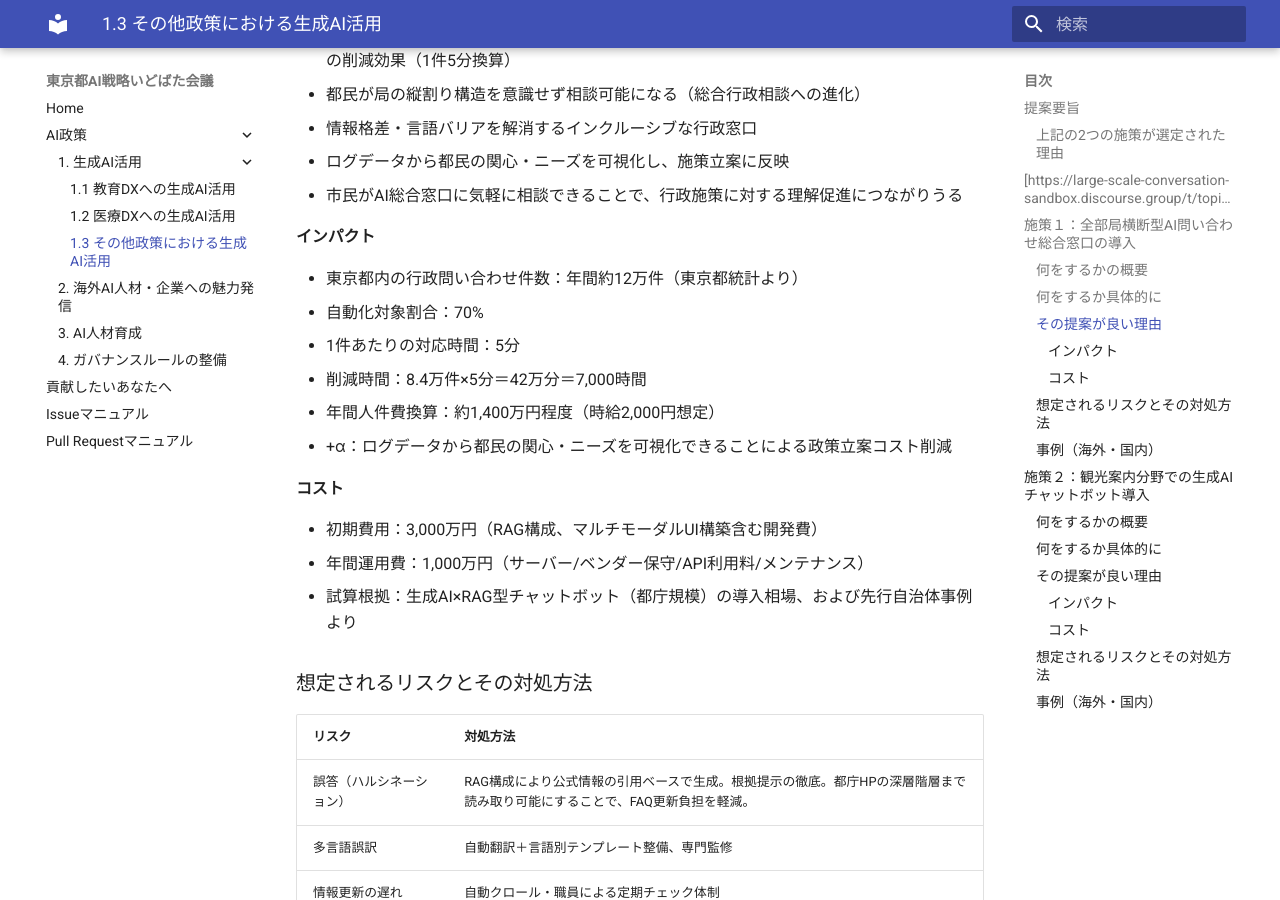
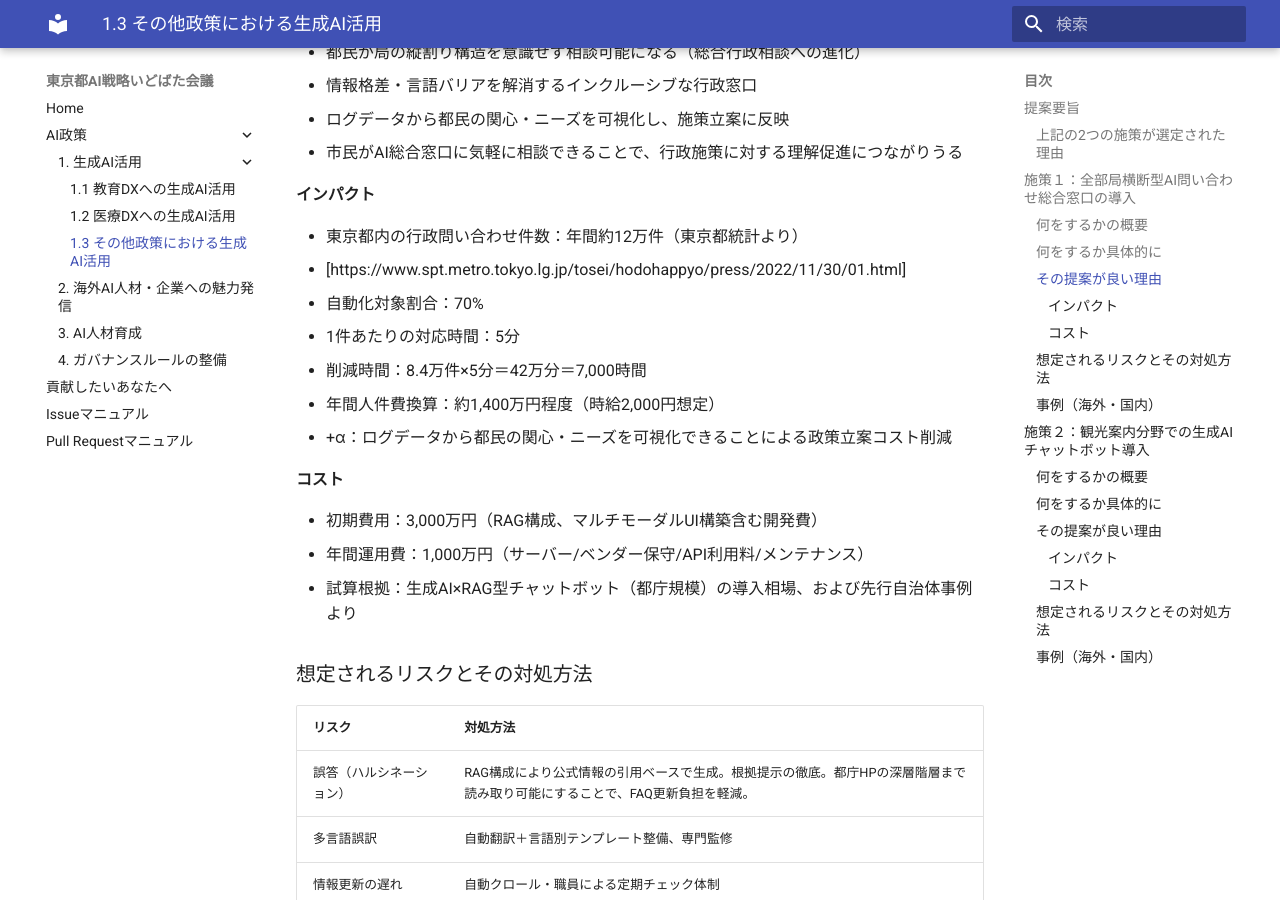
Before and after one commit to takahiroanno2024/2025_ai_idobatakaigi_output, an MkDocs documentation site: the page built from docs/1.3_その他政策における生成AI活用.md, in a window 1280 px wide and 900 px high, scrolled down 1423 px. Built offline with MkDocs 1.6.1 and Material for MkDocs 9.7.7, drawn with Linux system fonts in a browser that asks for light colours; some of the changed lines change nothing that is shown.

Commit message:
Update 1.3_その他政策における生成AI活用.md

```diff
--- a/docs/1.3_その他政策における生成AI活用.md
+++ b/docs/1.3_その他政策における生成AI活用.md
@@ -17,6 +17,7 @@
 [https://large-scale-conversation-sandbox.discourse.group/t/topic/76/28]
 
 [https://large-scale-conversation-sandbox.discourse.group/t/topic/299/12]
+
 ---
 
 ## 施策１：全部局横断型AI問い合わせ総合窓口の導入
@@ -46,6 +47,7 @@
 #### インパクト
 
 - 東京都内の行政問い合わせ件数：年間約12万件（東京都統計より）
+  - [https://www.spt.metro.tokyo.lg.jp/tosei/hodohappyo/press/2022/11/30/01.html]
 - 自動化対象割合：70%
 - 1件あたりの対応時間：5分
 - 削減時間：8.4万件×5分＝42万分＝7,000時間
```
